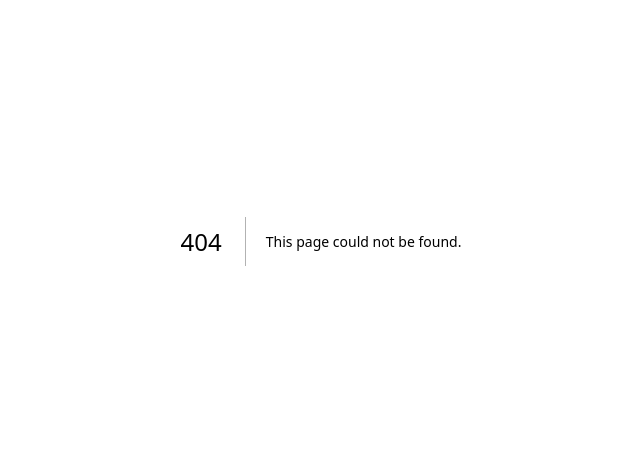
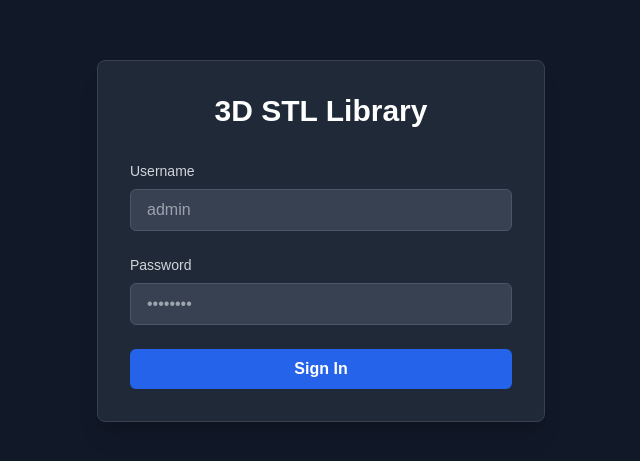
Before and after one commit to huykent/3d-STL-Library, a Next.js app in the folder frontend/: page /login in a window 1280 px wide. Before the commit this address had no page. Shown: the part 159-620 px from the top of the page, without its empty margins (319-959 px from the left). Built offline with nearby package versions, Linux system fonts and the light colour scheme.

Commit message:
feat: implement authentication flow

```diff
--- a/frontend/src/app/layout.tsx
+++ b/frontend/src/app/layout.tsx
@@ -1,6 +1,8 @@
 import type { Metadata } from "next";
 import localFont from "next/font/local";
 import "./globals.css";
+import { AuthProvider } from "@/components/AuthProvider";
+import { AuthGuard } from "@/components/AuthGuard";
 
 const geistSans = localFont({
   src: "./fonts/GeistVF.woff",
@@ -14,8 +16,8 @@ const geistMono = localFont({
 });
 
 export const metadata: Metadata = {
-  title: "Create Next App",
-  description: "Generated by create next app",
+  title: "3D STL Library",
+  description: "Automated 3D model library from Telegram",
 };
 
 export default function RootLayout({
@@ -24,11 +26,15 @@ export default function RootLayout({
   children: React.ReactNode;
 }>) {
   return (
-    <html lang="en">
+    <html lang="en" className="dark">
       <body
-        className={`${geistSans.variable} ${geistMono.variable} antialiased`}
+        className={`${geistSans.variable} ${geistMono.variable} antialiased bg-gray-900 text-white min-h-screen`}
       >
-        {children}
+        <AuthProvider>
+          <AuthGuard>
+            {children}
+          </AuthGuard>
+        </AuthProvider>
       </body>
     </html>
   );
--- /dev/null
+++ b/frontend/src/app/login/page.tsx
@@ -0,0 +1,81 @@
+'use client';
+
+import { useState } from 'react';
+import { useRouter } from 'next/navigation';
+import { useAuth } from '@/components/AuthProvider';
+import { api } from '@/lib/api';
+
+export default function LoginPage() {
+  const [username, setUsername] = useState('');
+  const [password, setPassword] = useState('');
+  const [error, setError] = useState('');
+  const [loading, setLoading] = useState(false);
+  const router = useRouter();
+  const { login } = useAuth();
+
+  const handleSubmit = async (e: React.FormEvent) => {
+    e.preventDefault();
+    setError('');
+    setLoading(true);
+
+    try {
+      const response = await api.post('/auth/login', { username, password });
+      login(response.data.access_token);
+      router.push('/dashboard');
+    } catch (err: any) {
+      setError(err.response?.data?.detail || 'Login failed. Please check your credentials.');
+    } finally {
+      setLoading(false);
+    }
+  };
+
+  return (
+    <div className="min-h-screen flex items-center justify-center bg-gray-900">
+      <div className="max-w-md w-full p-8 bg-gray-800 rounded-lg shadow-xl border border-gray-700">
+        <h2 className="text-3xl font-bold text-center text-white mb-8">
+          3D STL Library
+        </h2>
+        {error && (
+          <div className="bg-red-500/10 border border-red-500/50 text-red-500 px-4 py-3 rounded mb-6">
+            {error}
+          </div>
+        )}
+        <form onSubmit={handleSubmit} className="space-y-6">
+          <div>
+            <label className="block text-sm font-medium text-gray-300 mb-2">
+              Username
+            </label>
+            <input
+              type="text"
+              value={username}
+              onChange={(e) => setUsername(e.target.value)}
+              required
+              className="w-full px-4 py-2 bg-gray-700 border border-gray-600 rounded-md text-white focus:outline-none focus:ring-2 focus:ring-blue-500"
+              placeholder="admin"
+            />
+          </div>
+          <div>
+            <label className="block text-sm font-medium text-gray-300 mb-2">
+              Password
+            </label>
+            <input
+              type="password"
+              value={password}
+              onChange={(e) => setPassword(e.target.value)}
+              required
+              className="w-full px-4 py-2 bg-gray-700 border border-gray-600 rounded-md text-white focus:outline-none focus:ring-2 focus:ring-blue-500"
+              placeholder="••••••••"
+            />
+          </div>
+          <button
+            type="submit"
+            disabled={loading}
+            className="w-full bg-blue-600 hover:bg-blue-700 text-white font-bold py-2 px-4 rounded-md transition-colors disabled:opacity-50"
+          >
+            {loading ? 'Signing in...' : 'Sign In'}
+          </button>
+        </form>
+      </div>
+    </div>
+  );
+}
--- /dev/null
+++ b/frontend/src/components/AuthGuard.tsx
@@ -0,0 +1,33 @@
+'use client';
+
+import { useEffect } from 'react';
+import { useRouter, usePathname } from 'next/navigation';
+import { useAuth } from './AuthProvider';
+
+export function AuthGuard({ children }: { children: React.ReactNode }) {
+  const { isAuthenticated } = useAuth();
+  const router = useRouter();
+  const pathname = usePathname();
+
+  useEffect(() => {
+    // If not authenticated and trying to access a protected route
+    if (!isAuthenticated && pathname !== '/login') {
+      router.push('/login');
+    }
+    // If authenticated and trying to access login page
+    if (isAuthenticated && pathname === '/login') {
+      router.push('/dashboard');
+    }
+  }, [isAuthenticated, pathname, router]);
+
+  // Don't render protected content until authenticated, unless on the login page
+  if (!isAuthenticated && pathname !== '/login') {
+    return (
+      <div className="min-h-screen flex items-center justify-center bg-gray-900 text-white">
+        <div className="animate-pulse">Loading...</div>
+      </div>
+    );
+  }
+
+  return <>{children}</>;
+}
--- /dev/null
+++ b/frontend/src/components/AuthProvider.tsx
@@ -0,0 +1,54 @@
+'use client';
+
+import React, { createContext, useContext, useEffect, useState } from 'react';
+
+interface AuthContextType {
+  isAuthenticated: boolean;
+  token: string | null;
+  login: (token: string) => void;
+  logout: () => void;
+}
+
+const AuthContext = createContext<AuthContextType>({
+  isAuthenticated: false,
+  token: null,
+  login: () => {},
+  logout: () => {},
+});
+
+export const useAuth = () => useContext(AuthContext);
+
+export function AuthProvider({ children }: { children: React.ReactNode }) {
+  const [token, setToken] = useState<string | null>(null);
+  const [isMounted, setIsMounted] = useState(false);
+
+  useEffect(() => {
+    setIsMounted(true);
+    const storedToken = localStorage.getItem('access_token');
+    if (storedToken) {
+      setToken(storedToken);
+    }
+  }, []);
+
+  const login = (newToken: string) => {
+    localStorage.setItem('access_token', newToken);
+    setToken(newToken);
+  };
+
+  const logout = () => {
+    localStorage.removeItem('access_token');
+    setToken(null);
+    window.location.href = '/login';
+  };
+
+  // Avoid hydration mismatch by not rendering children that depend on auth until mounted
+  if (!isMounted) {
+    return null; // Or a loading spinner
+  }
+
+  return (
+    <AuthContext.Provider value={{ isAuthenticated: !!token, token, login, logout }}>
+      {children}
+    </AuthContext.Provider>
+  );
+}
```
